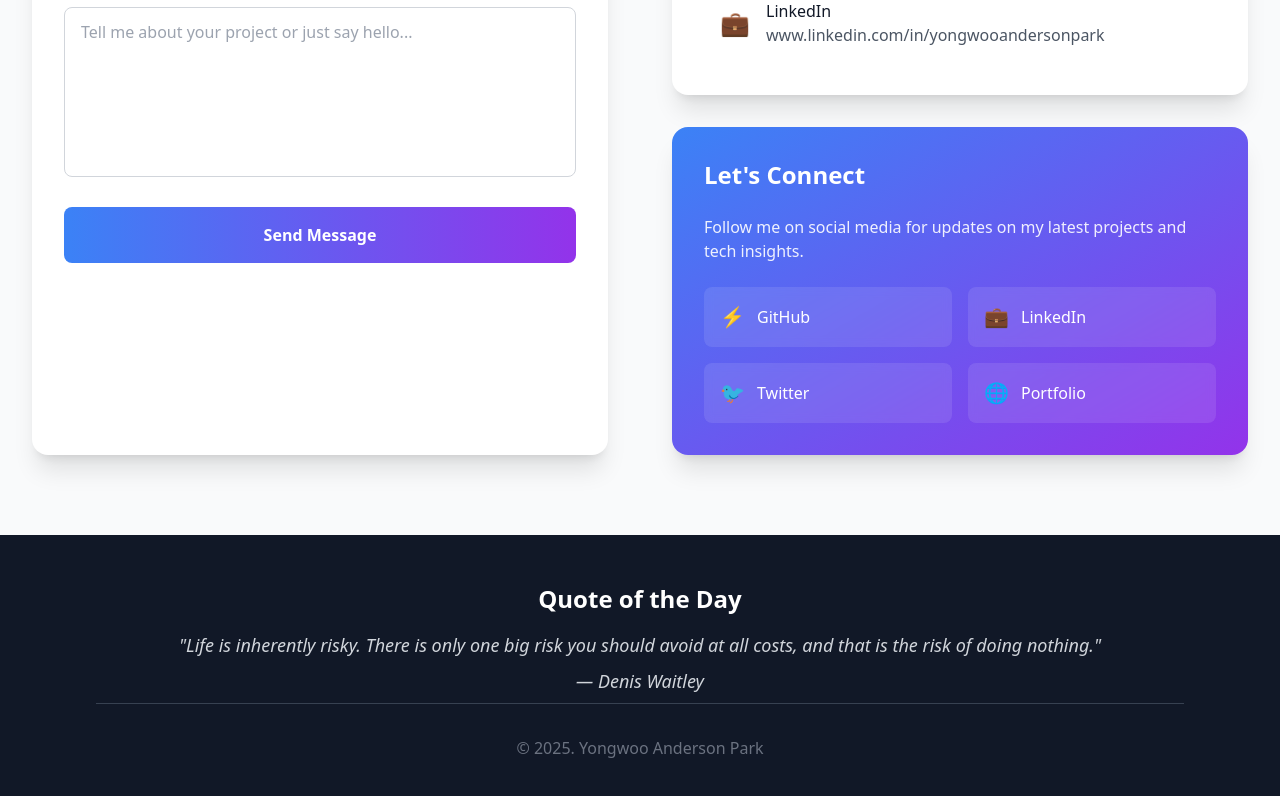
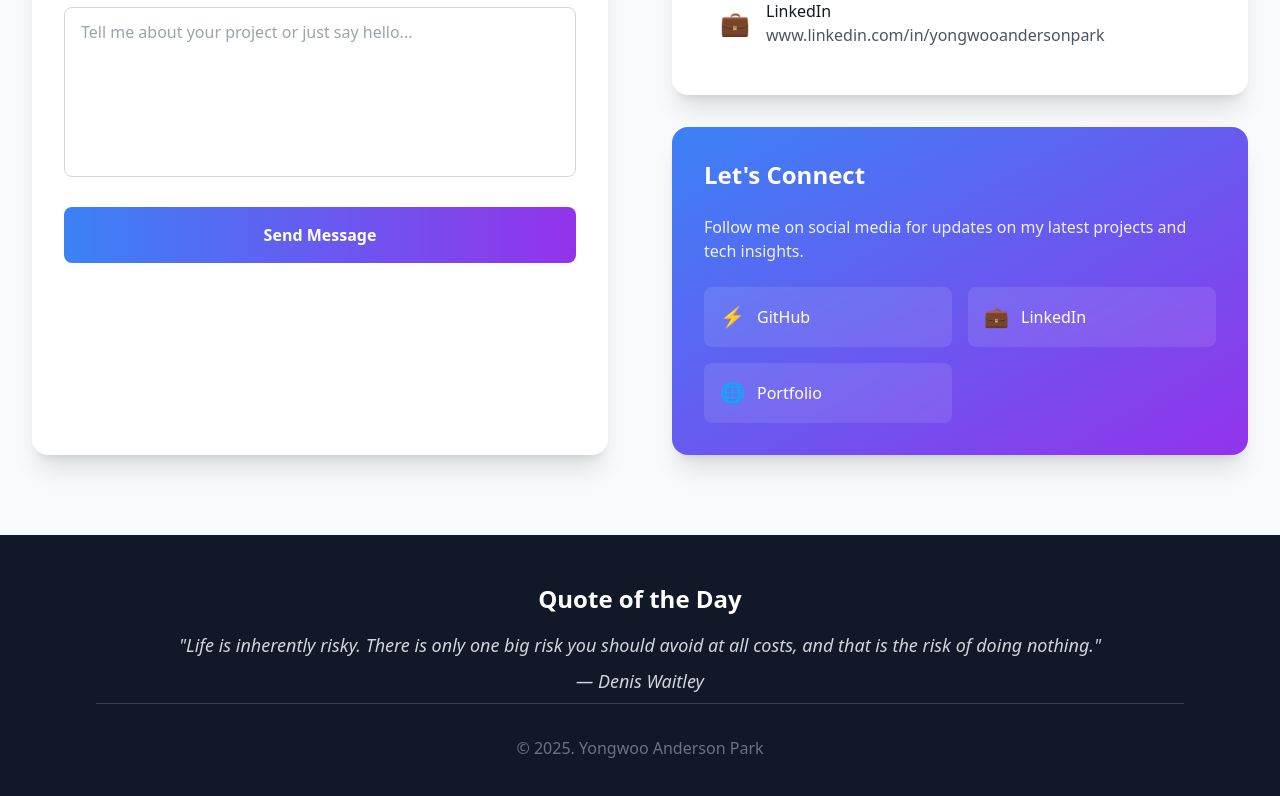
Before and after one commit to yandersonpark1/yandersonpark1-portfolio-web, a Next.js app: page / in a window 1280 px wide. Shown: the part 4820-5616 px from the top of the page. Built offline with nearby package versions, Linux system fonts and the light colour scheme.

Commit message:
removed twitter

```diff
--- a/app/components/Contact.tsx
+++ b/app/components/Contact.tsx
@@ -66,7 +66,6 @@ export default function Contact() {
   const socialLinks = [
     { name: 'GitHub', url: 'https://github.com/yandersonpark1', icon: '⚡' },
     { name: 'LinkedIn', url: 'https://linkedin.com/in/yongwooandersonpark', icon: '💼' },
-    { name: 'Twitter', url: 'https://twitter.com/yourusername', icon: '🐦' },
     { name: 'Portfolio', url: '#', icon: '🌐' }
   ]
 
```
